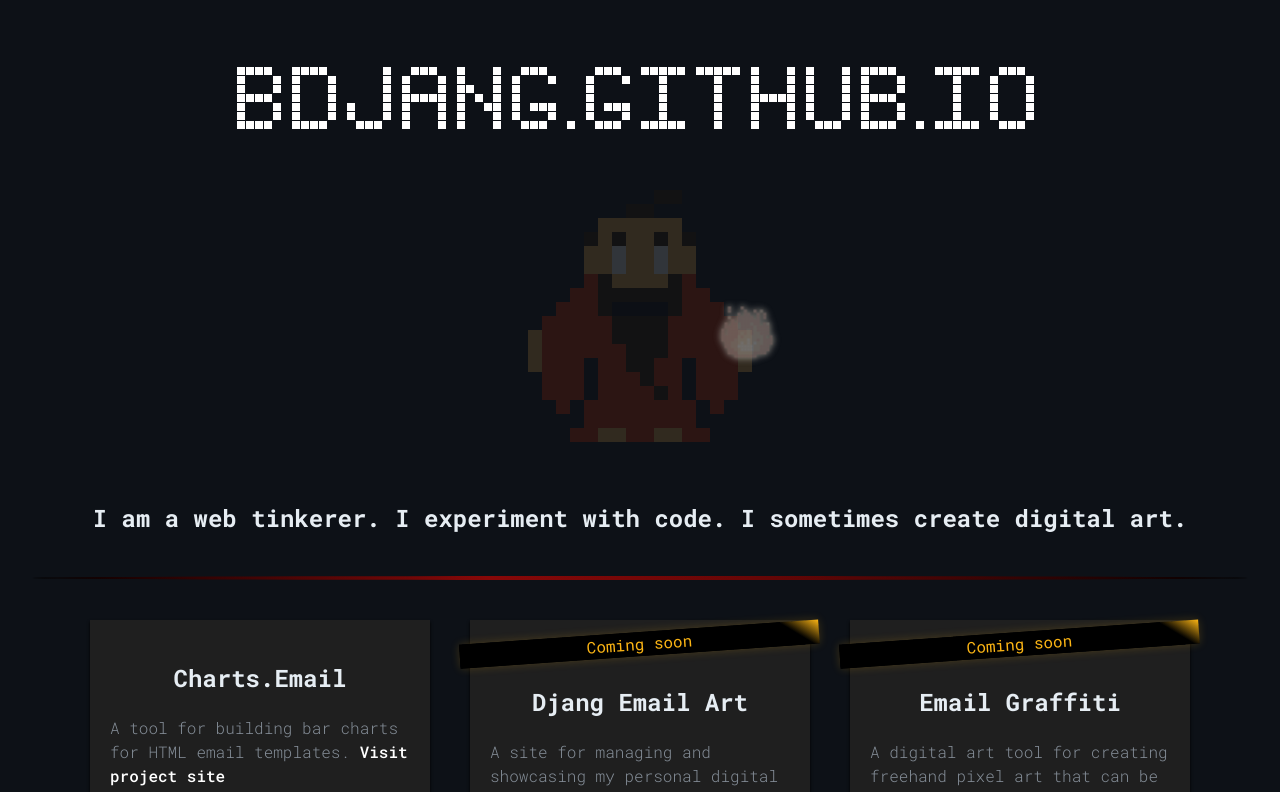
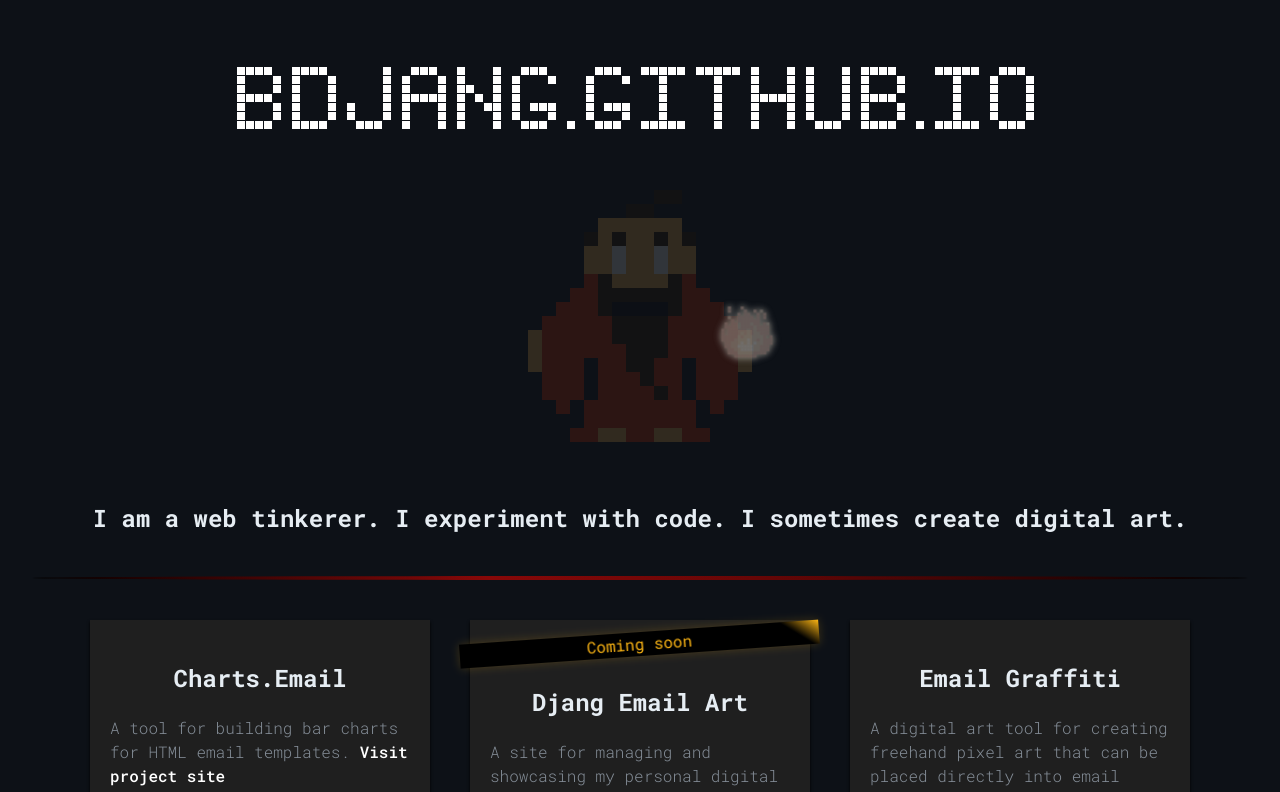
Before and after one commit to bdjang/bdjang.github.io, a React (Vite) app: page / in a window 1280 px wide. Shown: the top 792 px of the page. Built offline with nearby package versions, Linux system fonts and the light colour scheme; no server answers.

Commit message:
Remove coming soon banner to two projects

```diff
--- a/src/components/Project.tsx
+++ b/src/components/Project.tsx
@@ -11,7 +11,7 @@ export default function Project({ projectTitle, projectDescription, selectProjec
     return (
         <>
             <article className={styles.projectDesc}>
-                {typeof projectTitle === 'string' && (projectTitle.includes('Djang') || projectTitle.includes('Graffiti')) ? <span className={styles.comingSoon}>Coming soon</span> : ''}
+                {typeof projectTitle === 'string' && (projectTitle.includes('Djang')) ? <span className={styles.comingSoon}>Coming soon</span> : ''}
                 <h2 /* commented out for now, uncomment when new videos are set; onClick={() => selectProject(src) } */>{projectTitle}</h2> {/* Using conditional rendering to include an h2 class. Pass only the video source (src) to selectProject, not the React element. Let the parent component handle rendering <VideoModal /> based on the selected video. */}
                 {/* 9.3.25: You have to keep adding the individual component properties (props) whenever they are used in other components */}
                 <p>{projectDescription}</p>
```
